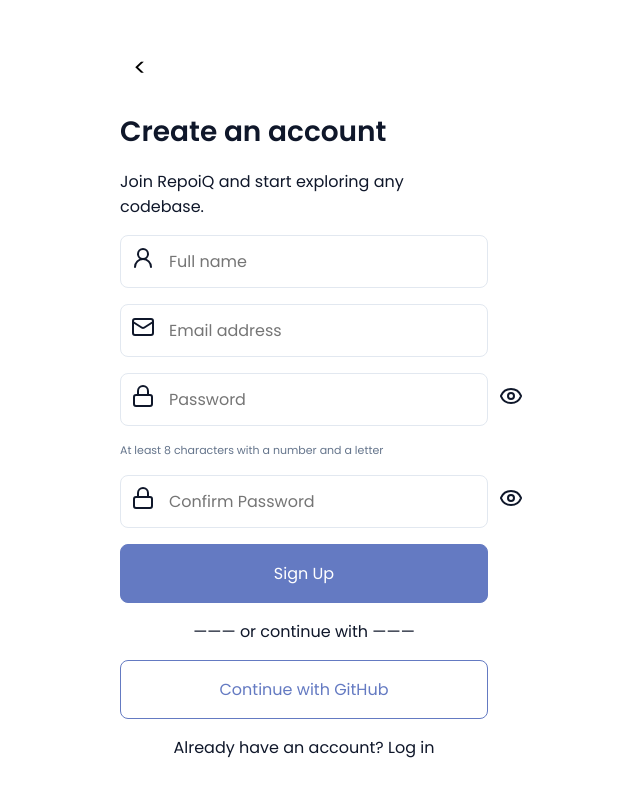
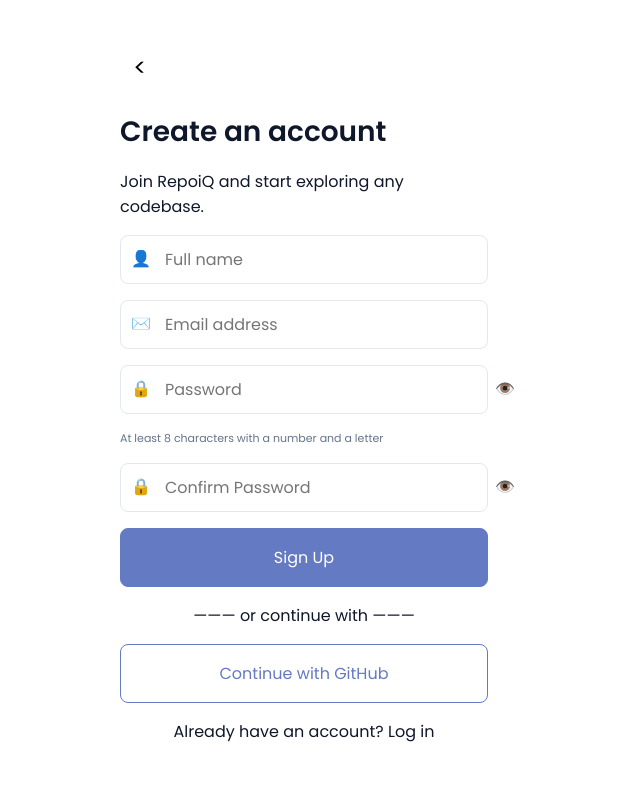
Before and after one commit to agile-students-fall2026/generic-mern-stack-project-repoiq, a React (Vite) app in the folder front-end/: page / in a window 1280 px wide. Both pictures are taken after a click on the button "Get Started". Shown: the top 796 px of the page, without its empty margins (336-976 px from the left). Built offline with nearby package versions, Linux system fonts and the light colour scheme.

Commit message:
Revert "Use proper standard icons"

```diff
--- a/front-end/package.json
+++ b/front-end/package.json
@@ -10,7 +10,6 @@
     "preview": "vite preview"
   },
   "dependencies": {
-    "lucide-react": "^1.67.0",
     "react": "^19.3.1",
     "react-dom": "^19.3.1"
   },
--- a/front-end/src/features/login.jsx
+++ b/front-end/src/features/login.jsx
@@ -1,5 +1,4 @@
 import "./login.css";
-import {  Mail, Lock } from "lucide-react";
 
 function Login({ setPage }) {
   return (
@@ -19,12 +18,12 @@ function Login({ setPage }) {
       </div>
 
       <div className="login-input-box">
-        <span><Mail /></span>
+        <span>👤</span>
         <input type="email" placeholder="Email address" />
       </div>
 
       <div className="login-input-box">
-        <span><Lock /></span>
+        <span>🔒</span>
         <input type="password" placeholder="Password" />
       </div>
 
--- a/front-end/src/features/signup.jsx
+++ b/front-end/src/features/signup.jsx
@@ -1,5 +1,4 @@
 import "./signup.css";
-import { UserRound, Mail, Lock, Eye } from "lucide-react";
 
 function Signup({ setPage }) {
   return (
@@ -12,26 +11,26 @@ function Signup({ setPage }) {
       <p>Join RepoiQ and start exploring any codebase.</p>
 
       <div className="signup-input-box">
-        <span><UserRound /></span>
+        <span>👤</span>
         <input type="text" placeholder="Full name" />
       </div>
 
       <div className="signup-input-box">
-        <span><Mail /></span>
+        <span>✉️</span>
         <input type="email" placeholder="Email address" />
       </div>
 
       <div className="signup-input-box">
-        <span><Lock /></span>
+        <span>🔒</span>
         <input type="password" placeholder="Password" />
-        <span><Eye /></span>
+        <span>👁️</span>
       </div>
       <p className="signup-hint">At least 8 characters with a number and a letter</p>
 
       <div className="signup-input-box">
-        <span><Lock /></span>
+        <span>🔒</span>
         <input type="password" placeholder="Confirm Password" />
-        <span><Eye /></span>
+        <span>👁️</span>
       </div>
 
       <button className="signup-btn signup-btn-gray" onClick={() => setPage("home")}>
```
